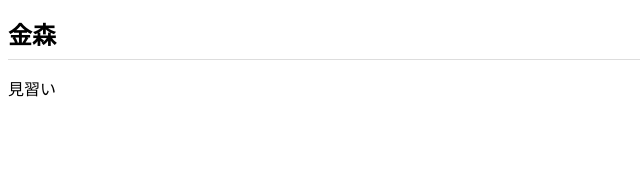
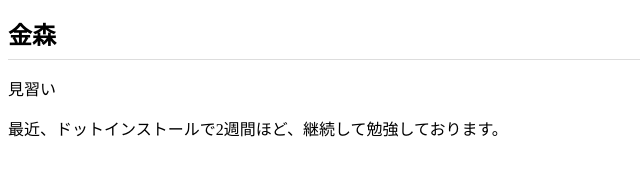
Before and after one commit to YuimaKanamori/YuimaKanamori.github.io, a plain HTML site: page index.html in a window 1280 px wide. Shown: the whole page, without its empty margins (0-640 px from the left). Drawn offline with Linux system fonts and the light colour scheme.

Commit message:
Add files via upload

```diff
--- a/index.html
+++ b/index.html
@@ -9,5 +9,6 @@
 <body>
     <h1>金森</h1>
     <p>見習い</p>
+    <p>最近、ドットインストールで2週間ほど、継続して勉強しております。</p>
 </body>
 </html>
```
